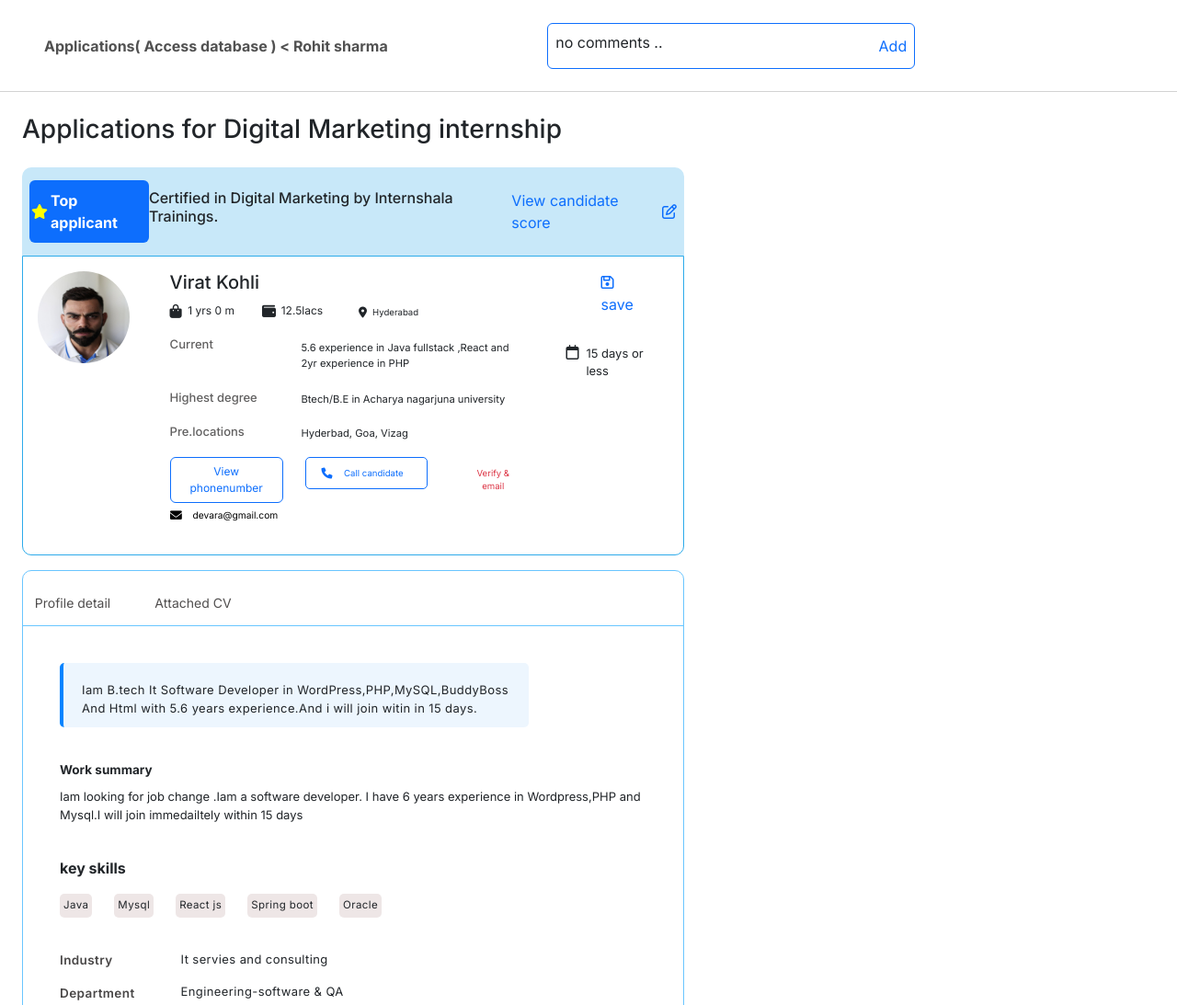
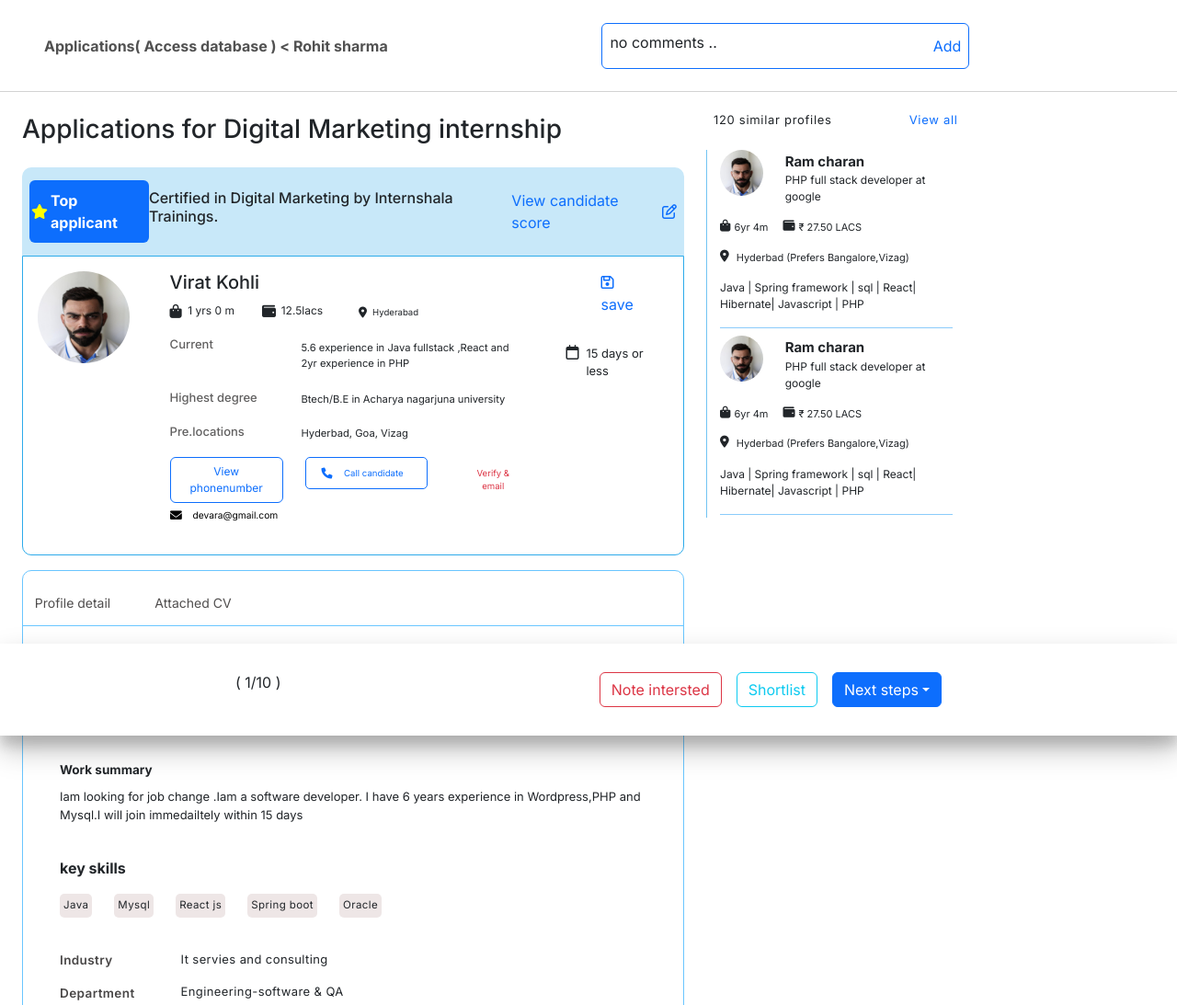
Before and after one commit to saibabusamsani/candidate-profile, a plain HTML site: page index.html in a window 1280 px wide. Shown: the top 1093 px of the page at 92% size. Drawn offline with nearby package versions, Linux system fonts and the light colour scheme.

Commit message:
update add content

```diff
--- a/index.css
+++ b/index.css
@@ -16,7 +16,7 @@
 }
 .com-box{
     width: 400px;
-    margin-right: 20%;
+    margin-right: 15%;
 }
 .left{
     width: 60%;
@@ -27,6 +27,10 @@
     width: 40%;
     height: 600px;
     /* background-color:green; */
+    margin-top: 1vw;
+    position: sticky;
+    top: 10px;
+
 }
 
 .top1{
@@ -149,3 +153,72 @@
   border-width: 4px;
   color: rgb(0, 157, 255);
 }
+
+/* right side */
+
+.right-top{
+    width:55%;
+    height: 50px;
+
+    font-size: 13px;
+    font-family: "inter";
+    letter-spacing: .7px;
+
+}
+.right-bottom {
+    width: 55%;
+    max-height: 400px;
+    border-left: 1px solid rgb(114, 196, 243);
+    overflow-y: scroll;
+}
+
+.right-bottom::-webkit-scrollbar {
+    width: 2px;
+}
+
+.right-bottom::-webkit-scrollbar-thumb {
+    background-color: blue;
+    border-radius: 10px;
+}
+
+.right-bottom::-webkit-scrollbar-track {
+    background-color: #f1f1f1;
+}
+
+
+.similar{
+    width: 200px;
+    height: 40px;
+}
+.similar-card{
+    height: auto;
+    width: 90%;
+    /* background-color: rebeccapurple; */
+    border-bottom: 1px solid rgb(139, 204, 251);
+}
+.similar-card img{
+    height: 50px;
+    width: 50px;
+    border-radius: 50%;
+}
+.profile-info b{
+    font-size: 15px;
+
+}
+.profile-info p{
+    font-size: 12px;
+}
+
+.footer{
+    height: 100px;
+    width: 100%;
+    background-color: blue;
+    position: sticky;
+    bottom: 0;
+    padding-left: 20vw;
+    padding-right: 20vw;
+
+
+    box-shadow:rgba(0, 0, 0, 0.26) 1px 15px 29px, rgba(127, 125, 125, 0.23) 1px 11px 11px;
+    background-color: white;
+}
--- a/index.html
+++ b/index.html
@@ -7,6 +7,7 @@
     <link href="https://cdn.jsdelivr.net/npm/bootstrap@5.3.0/dist/css/bootstrap.min.css" rel="stylesheet">
     <link rel="stylesheet" href="index.css">
     <link rel="stylesheet" href="profile.css">
+    <link rel="stylesheet" href="step.css">
 
     <link rel="stylesheet" href="https://cdnjs.cloudflare.com/ajax/libs/font-awesome/6.0.0-beta3/css/all.min.css">
     <link rel="preconnect" href="https://fonts.googleapis.com">
@@ -16,7 +17,7 @@
 <body>
 
     <div class="header h-10 d-flex justify-content-between align-items-center p-5">
-        <a class="fw-bold text-decoration-none app-link">Applications( Access database ) < Rohit sharma</a>
+        <a class="fw-bold text-decoration-none app-link" href="https://save-condidate.vercel.app/">Applications( Access database ) < Rohit sharma</a>
         <div class="border border-primary d-flex pe-2 ps-2  justify-content-between align-items-center rounded com-box">
             <p class="mt-2">no comments ..</p>
             <button class="text-primary bg-white border-0">Add</button>
@@ -186,10 +187,6 @@
                 </div>
 
               </div>
-              <!-- profile -->
-
-
-
 
         </div>
 
@@ -198,7 +195,66 @@
 
         <div class="right" id="right">
 
+            <div class="right-top d-flex justify-content-between p-2">
+                <p >120 similar profiles</p>
+                <p class="text-primary">View all</p>
+
+            </div>
+            <div class="right-bottom justify-content-start d-flex flex-column align-items-center gap-2 " id="similar-card-list" >
+
+                <div class="similar-card" id="similar-card">
+                    <div class="d-flex gap-4">
+                        <img src="../assests/kohli.jpg"/>
+                        <div class="profile-info">
+                            <b>Ram charan</b>
+                            <p >PHP full stack developer at google</p>
+                        </div>
+                    </div>
+                    <div class="d-flex similar-card-icon gap-3">
+                        <div class="d-flex gap-1">
+                            <i class="fas fa-shopping-bag"></i>
+                            <p>6yr 4m</p>
+                        </div>
+                        <div class="d-flex gap-1">
+                            <i class="fa-solid fa-wallet"></i>
+                            <p>₹ 27.50 LACS</p>
+                        </div>
+                    </div>
+                    <div class="similar-card-icon d-flex gap-2">
+                        <i class="fa-solid fa-location-dot"></i>
+                        <p>Hyderbad (Prefers Bangalore,Vizag)</p>
+                    </div>
+                   <p class="similar-card-icon-skills">Java | Spring framework | sql | React| Hibernate| Javascript | PHP</p>
+
+
+                </div>
+
+
+
+                <div class="btn btn-primary similar d-flex gap-2 justify-content-center align-items-center ">
+                    <p class="mt-3">Similar applicants</p>
+                    <i class="fa-solid fa-arrow-right"></i>
+                   </div>
+
+            </div>
+
+
+
         </div>
+
+
+    </div>
+    <div class="footer d-flex justify-content-between align-items-center ">
+        <p>( 1/10 )</p>
+        <div class="d-flex gap-3">
+            <button class="btn btn-outline-danger">Note intersted</button>
+            <button class="btn btn-outline-info">Shortlist</button>
+            <div id="next-step-container">
+                <button class="btn btn-primary dropdown-toggle" id="next-step">Next steps</button>
+
+            </div>
+        </div>
+
     </div>
 
     <script src="./index.js"></script>
--- a/index.js
+++ b/index.js
@@ -25,11 +25,3 @@ const parent=document.getElementById("content");
 const ref=parent.children[1];
 
 parent.insertBefore(iconsList, ref);
-
-
-const left=document.getElementById("left");
-const profile=document.getElementById("profile");
-const remove=document.getElementById("remove");
-remove.addEventListener("click",()=>{
-    left.removeChild(profile)
-})
--- a/profile.css
+++ b/profile.css
@@ -101,6 +101,7 @@
 
     font-size: 12.5px;
 }
+
 .skill-title{
     font-size: 13px;
     font-size: bold;
@@ -117,3 +118,13 @@
 .cv{
     font-size: 12px;
 }
+
+.similar-card-icon{
+    font-size: 13px;
+}
+.similar-card-icon p{
+    font-size: 11px;
+}
+.similar-card-icon-skills{
+    font-size: 12px;
+}
--- a/profile.js
+++ b/profile.js
@@ -33,3 +33,71 @@ else {
 }
 
 }
+
+
+//  add  similer cards
+
+const similerCard=document.getElementById("similar-card");
+
+const similerCardList=document.getElementById("similar-card-list");
+
+for(let i=1;i<=5;i++)
+{
+
+    const clonedCard = similerCard.cloneNode(true); // Clone the similar-card element
+    similerCardList.prepend(clonedCard); // Append the cloned card to the parent
+}
+
+
+const nextStepContainer=document.getElementById("next-step-container");
+const nextStep=document.getElementById("next-step");
+
+nextStep.addEventListener("click", () => {
+    // Check if the steps div already exists before appending
+    let steps = document.querySelector(".steps");
+
+    if (!steps) {
+        steps = document.createElement("div");
+        nextStepContainer.prepend(steps); // Prepend steps only if it doesn't exist
+        steps.classList.add("steps");
+
+        const data = [
+            {
+                item: "Send Assignment",
+                icon: ["fa-regular", "fa-pen-to-square"]
+            },
+            {
+                item: "Schedule interview",
+                icon: ["fa-regular", "fa-calendar"]
+            },
+            {
+                item: "Start chart",
+                icon: ["fa-regular", "fa-note-sticky"]
+            },
+            {
+                item: "Hire",
+                icon: ["fa-regular", "fa-user"]
+            }
+        ];
+
+        data.forEach((iconInfo) => {
+            const iconDiv = document.createElement("div");
+            steps.append(iconDiv);
+
+            iconDiv.classList.add("d-flex", "gap-2", "icon-div");
+
+            const icon = document.createElement("i");
+            icon.classList.add(...iconInfo.icon);
+
+            const title = document.createElement("p");
+            title.textContent = iconInfo.item;
+            title.style.fontSize = "13px";
+            title.style.fontFamily = "Inter";
+
+            iconDiv.append(icon, title);
+        });
+    } else {
+        steps.remove();
+
+    }
+});
--- /dev/null
+++ b/step.css
@@ -0,0 +1,18 @@
+.steps{
+    height: 170px;
+    width: 230px;
+    background-color: white;
+    position: absolute;
+    top: -150px;
+    right: 20%;
+    border-radius: 5px;
+
+    box-shadow: rgba(0, 0, 0, 0.26) 1px 15px 29px, rgba(0, 0, 0, 0.23) 1px 11px 11px;
+    padding: 1vw;
+
+
+}
+.icon-div:hover{
+    color: rgb(53, 137, 239);
+    cursor: pointer;
+}
```
